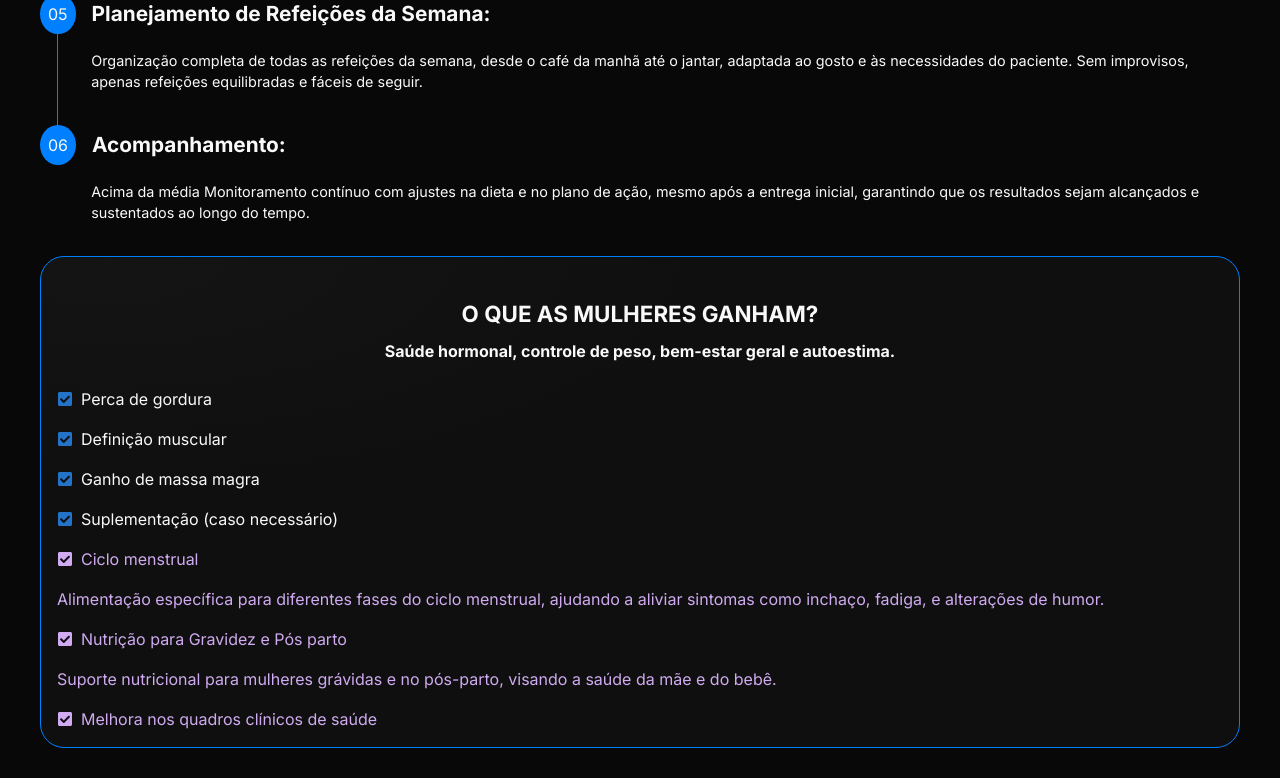
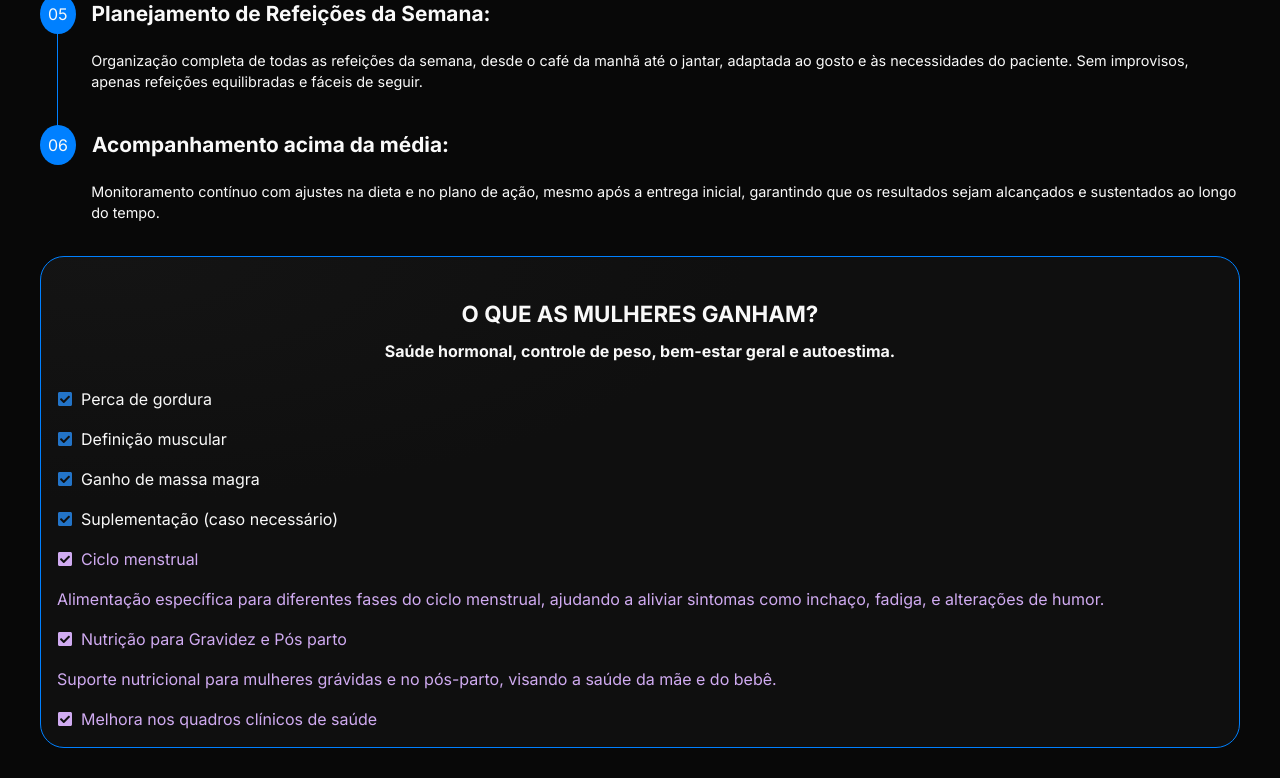
Before and after one commit to felipe-Ma1a/portfolio-vitor, a Next.js app: page / in a window 1280 px wide. Shown: the part 1220-1998 px from the top of the page. Built offline with nearby package versions, Linux system fonts and the light colour scheme.

Commit message:
refactor: change text from benefits 06

```diff
--- a/src/app/page.module.css
+++ b/src/app/page.module.css
@@ -260,7 +260,7 @@
   }
 
   .benefitsGroupText::before {
-    height: 78%;
+    height: 76%;
     top: 170px;
   }
 }
--- a/src/app/page.tsx
+++ b/src/app/page.tsx
@@ -98,12 +98,12 @@ export default function Home() {
         <article className={styles.benefitsGroup}>
           <div className={styles.benefitsGroupTitle}>
             <p>06</p>
-            <h3>Acompanhamento:</h3>
+            <h3>Acompanhamento acima da média:</h3>
           </div>
           <p className={styles.benefitsGroupText}>
-            Acima da média Monitoramento contínuo com ajustes na dieta e no
-            plano de ação, mesmo após a entrega inicial, garantindo que os
-            resultados sejam alcançados e sustentados ao longo do tempo.
+            Monitoramento contínuo com ajustes na dieta e no plano de ação,
+            mesmo após a entrega inicial, garantindo que os resultados sejam
+            alcançados e sustentados ao longo do tempo.
           </p>
         </article>
       </section>
@@ -173,7 +173,9 @@ export default function Home() {
         </ul>
       </section>
 
-      <Button />
+      <div className={styles.buttonGroup}>
+        <Button />
+      </div>
 
       <section className={`${styles.card} ${styles.cardMain}`}>
         <h2 className={styles.cardSubtitle}>Quem sou eu?</h2>
```
